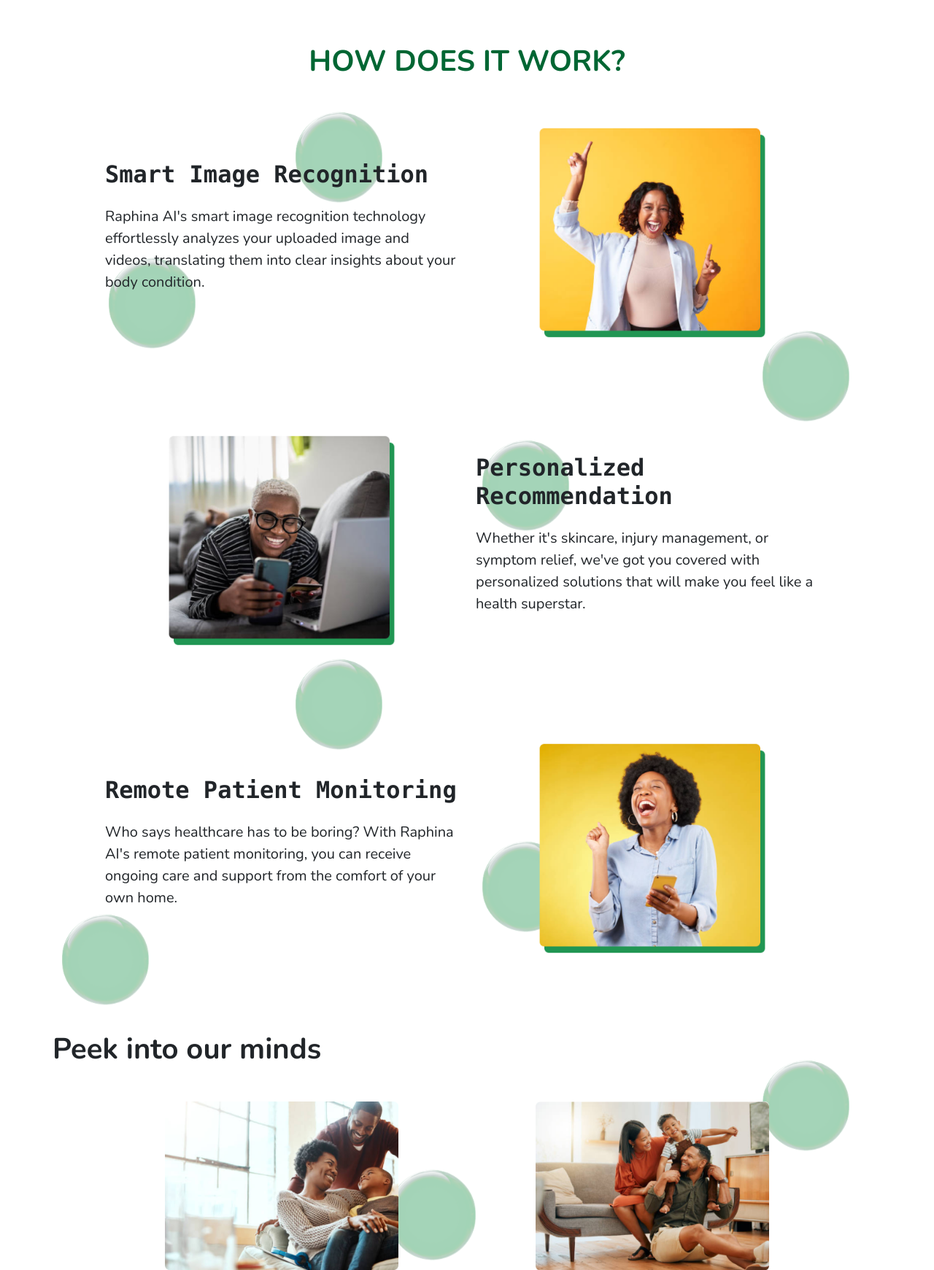
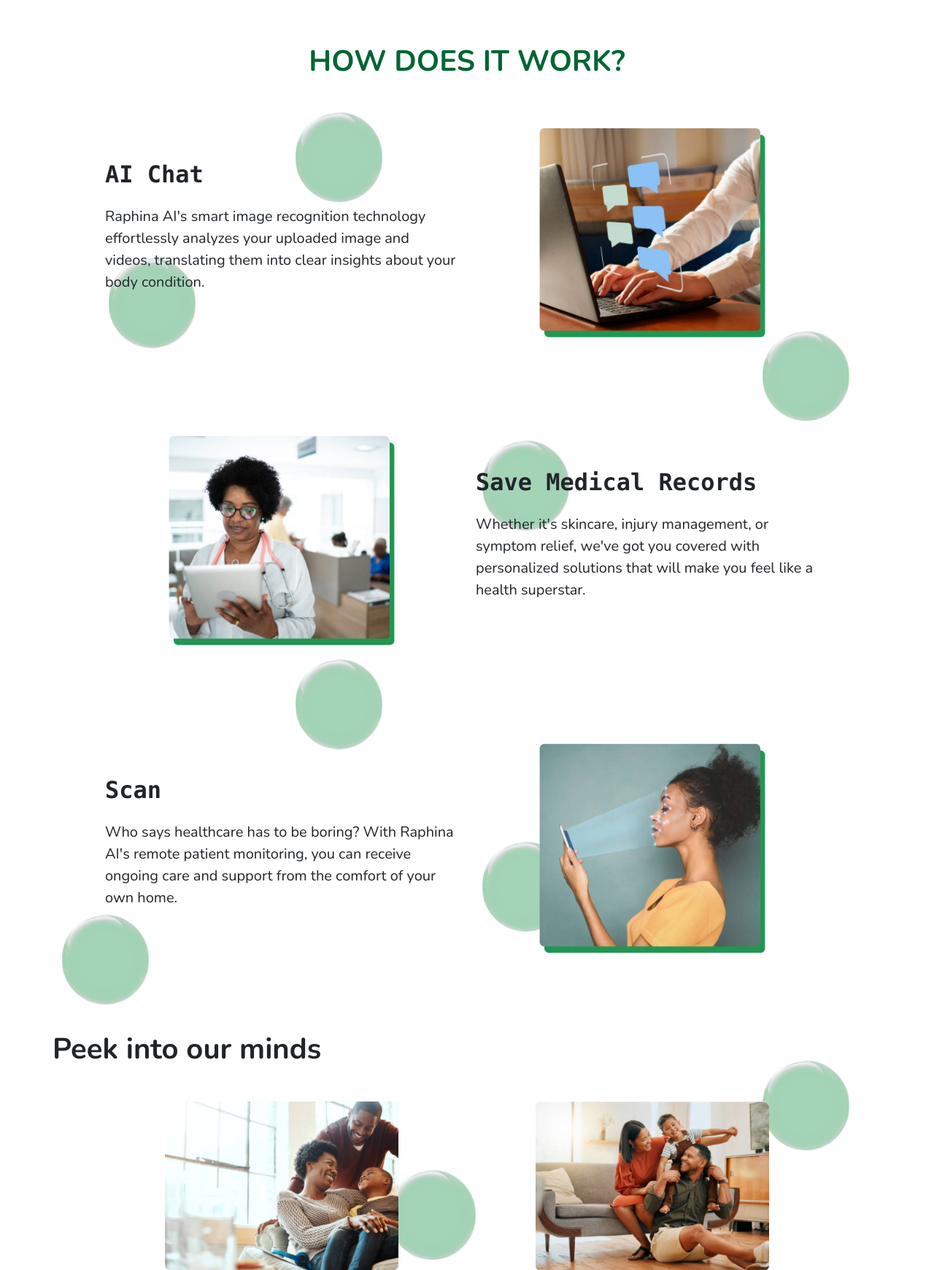
Before and after one commit to Raphina-AI/Raphina-AI-Website, a Node server app: page / in a window 1280 px wide. Shown: the part 2564-4305 px from the top of the page at 73% size. Run offline with Node 20, Linux system fonts and the light colour scheme; some libraries are stand-ins or nearby versions.

Commit message:
new changes

```diff
--- a/views/index.ejs
+++ b/views/index.ejs
@@ -145,21 +145,21 @@
                 <h1 class="text-center fw-bold color1 pb-4">HOW DOES IT WORK?</h1>
                 <div class="row px-md-5 px-2">
                     <div class="col-12 col-md-6 align-self-center">
-                        <h2 class="fw-bold font-monospace mb-4 text-md-start text-center">Smart Image Recognition</h2>
+                        <h2 class="fw-bold font-monospace mb-4 text-md-start text-center">AI Chat</h2>
                         <p class="fs-5">Raphina AI's smart image recognition technology effortlessly analyzes your uploaded image and videos, translating them into clear insights about your body condition.</p>
                     </div>
                     <div class="col-12 col-md-6 text-center">
-                        <img src="/assets/images/Group 8 (2)g.png" alt="" class="img-fluid img-size1">
+                        <img src="/assets/images/AI Chat.png" alt="" class="img-fluid img-size1">
                     </div>
                 </div>
             </div>
             <div class="container-fluid p-0 my-5 pt-3 px-lg-5 px-md-0 px-sm-5 px-2">
                 <div class="row px-md-5 px-2">
                     <div class="col-12 col-md-6 text-center order-2 order-md-1">
-                        <img src="/assets/images/Group 8 (3).png" alt="" class="img-fluid img-size1">
+                        <img src="/assets/images/Medical Records.png" alt="" class="img-fluid img-size1">
                     </div>
                     <div class="col-12 col-md-6 align-self-center order-1 order-md-2">
-                        <h2 class="fw-bold font-monospace mb-4 text-md-start text-center">Personalized Recommendation</h2>
+                        <h2 class="fw-bold font-monospace mb-4 text-md-start text-center">Save Medical Records</h2>
                         <p class="fs-5">Whether it's skincare, injury management, or symptom relief, we've got you covered with personalized solutions that will make you feel like a health superstar.</p>
                     </div>
                 </div>
@@ -185,11 +185,11 @@
             <div class="container-fluid p-0 my-5 pt-3 px-lg-5 px-md-0 px-sm-5 px-2">
                 <div class="row px-md-5 px-2">
                     <div class="col-12 col-md-6 align-self-center">
-                        <h2 class="fw-bold font-monospace mb-4 text-md-start text-center">Remote Patient Monitoring</h2>
+                        <h2 class="fw-bold font-monospace mb-4 text-md-start text-center">Scan</h2>
                         <p class="fs-5">Who says healthcare has to be boring? With Raphina AI's remote patient monitoring, you can receive ongoing care and support from the comfort of your own home.</p>
                     </div>
                     <div class="col-12 col-md-6 text-center">
-                        <img src="/assets/images/Group 8 (1)b.png" alt="" class="img-fluid img-size1">
+                        <img src="/assets/images/Scan.png" alt="" class="img-fluid img-size1">
                     </div>
                 </div>
             </div>
```
Also changed, not shown: assets/images/AI Chat.png (added), assets/images/Medical Records.png (added), assets/images/Scan.png (added).
